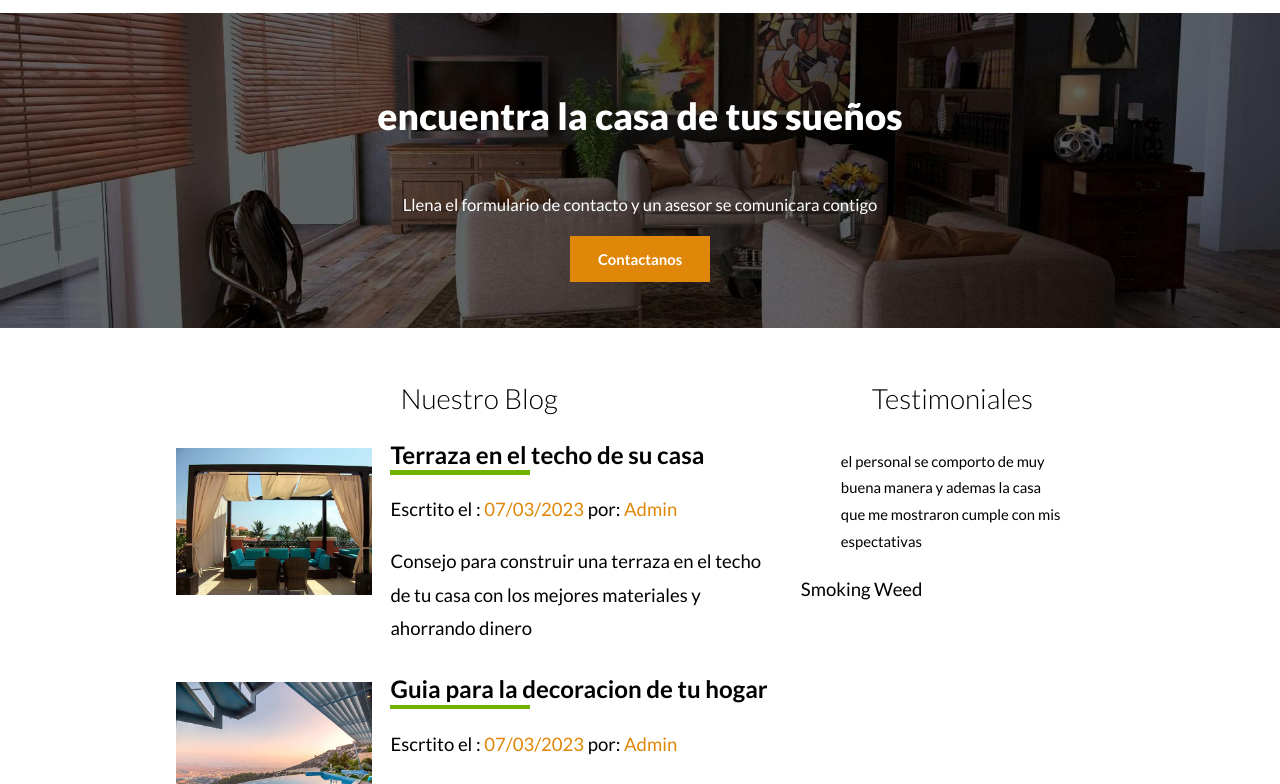
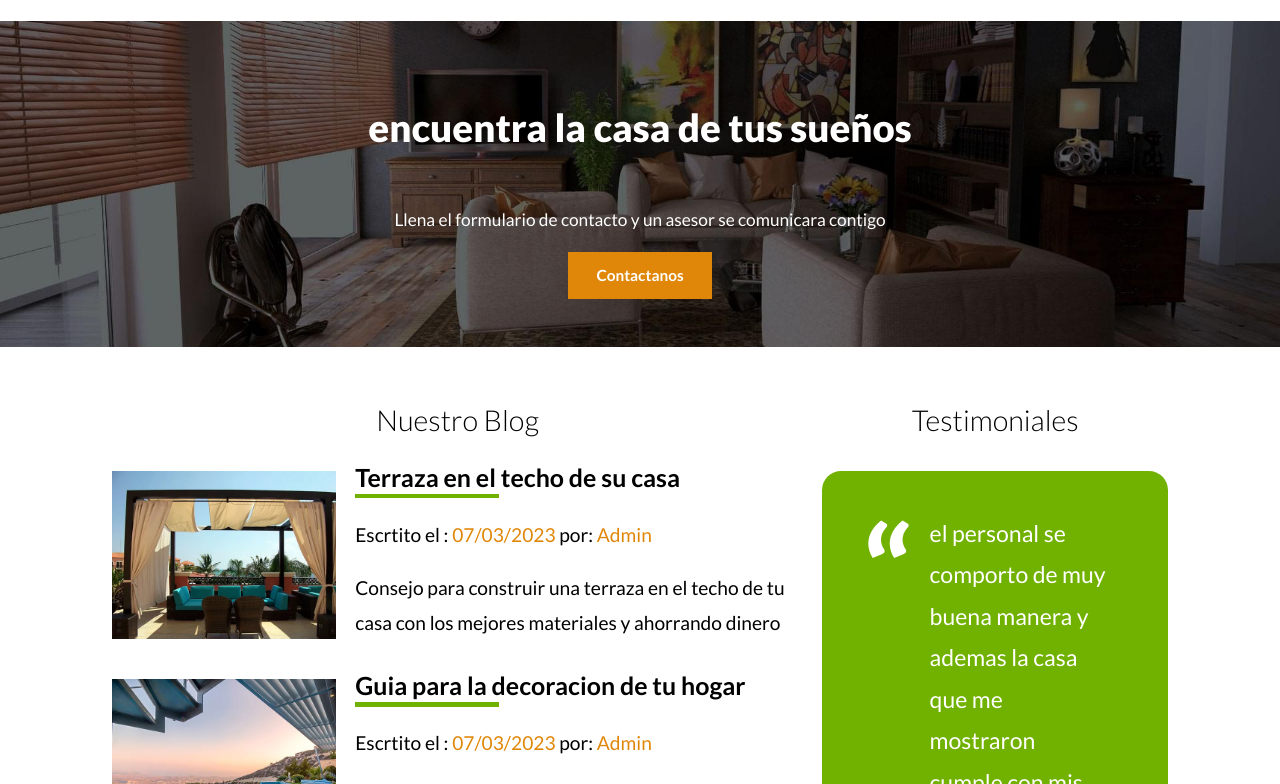
Before and after one commit to LuisMartinMA/bienes-raices, a website: page index.html in a window 1280 px wide. Shown: the part 2016-2800 px from the top of the page. Drawn offline with Linux system fonts and the light colour scheme.

```diff
--- a/index.html
+++ b/index.html
@@ -219,7 +219,7 @@
         </section><!--blog-->
         <section class="testimoniales">
             <h3>Testimoniales</h3>
-            <div class="testimoniales">
+            <div class="testimonial">
                 <blockquote>
                     el personal se comporto de muy buena manera y ademas la casa que me mostraron cumple con mis espectativas
                 </blockquote>
--- a/src/scss/app.scss
+++ b/src/scss/app.scss
@@ -14,3 +14,4 @@
 @import 'layout/anuncios';
 @import 'layout/contactar';
 @import 'layout/inferior';
+@import 'layout/testimoniales';
--- a/src/scss/base/_globales.scss
+++ b/src/scss/base/_globales.scss
@@ -1,5 +1,5 @@
 html {
-    font-size: 58%;
+    font-size: 60%;
     box-sizing: border-box;
 }
 *, *:before, *:after {
@@ -16,7 +16,7 @@
 }
 .contenedor {
     width: 95%;
-    max-width: 100rem;
+    max-width: 110rem;
     margin: 0 auto;
 }
 
--- a/src/scss/layout/_inferior.scss
+++ b/src/scss/layout/_inferior.scss
@@ -21,6 +21,11 @@
 .texto-entrada{
     a{
         color: $negro;
+        margin-top: 2rem;
+        display: block;
+        @include tablet{
+            margin-top: 0;
+        }
     }
     h4{
         margin: 0;
--- /dev/null
+++ b/src/scss/layout/_testimoniales.scss
@@ -0,0 +1,27 @@
+.testimonial{
+    background-color: $verde;
+    font-size: 2.4rem;
+    padding: 2rem;
+    color: $blanco;
+    border-radius: 2rem;
+    blockquote{
+        padding-left: 5rem;
+        position: relative;
+
+        &::before{
+            content: '';
+            background-image: url(/build/img/comilla.svg);
+            background-repeat: no-repeat;
+            width: 6rem;
+            height: 8rem;
+            display: block;
+            position: absolute;
+            left: -2rem;
+        }
+
+    }
+    p{
+        text-align: right;
+        color: $blanco;
+    }
+}
```
Also changed, not shown: build/css/app.css, 1 other file.
